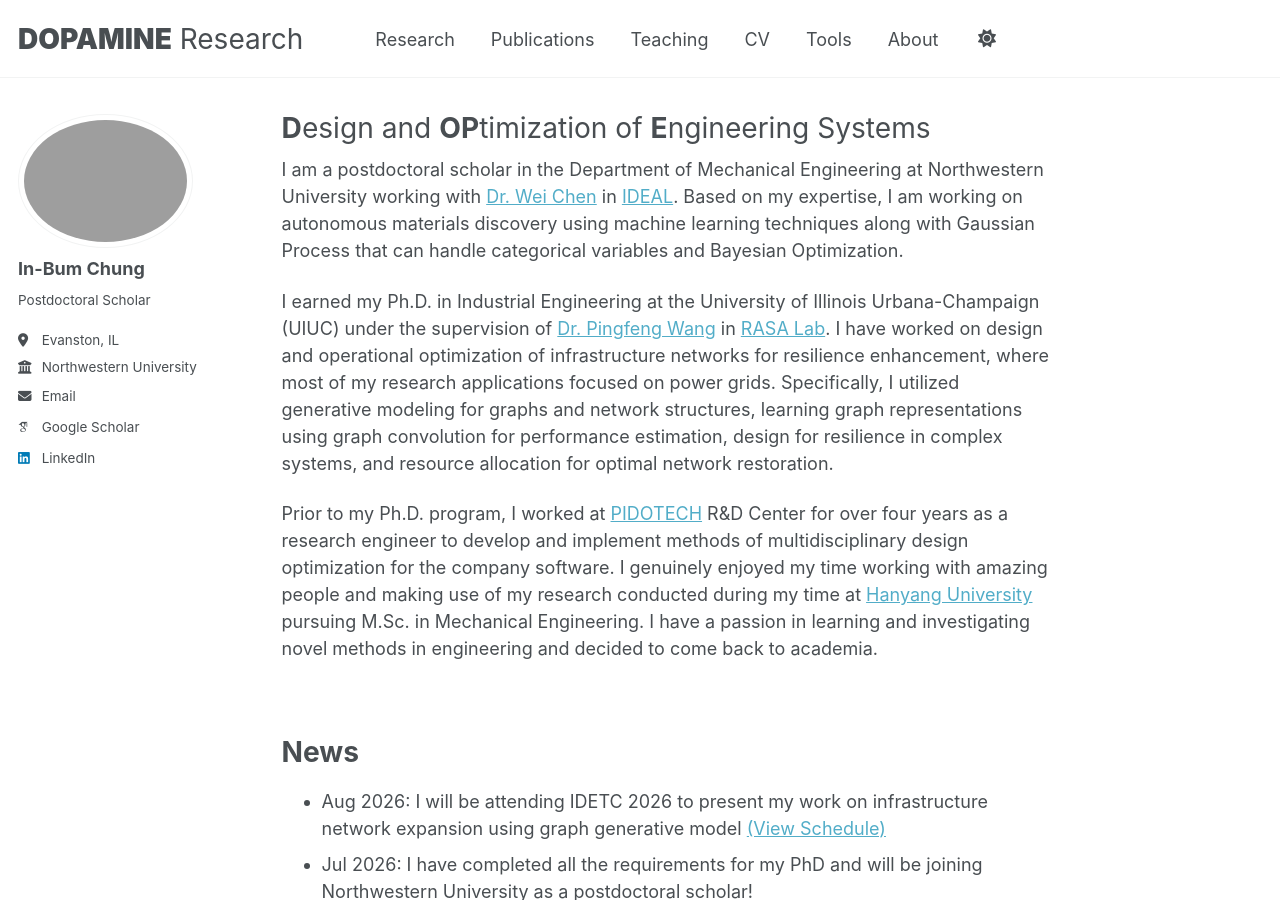
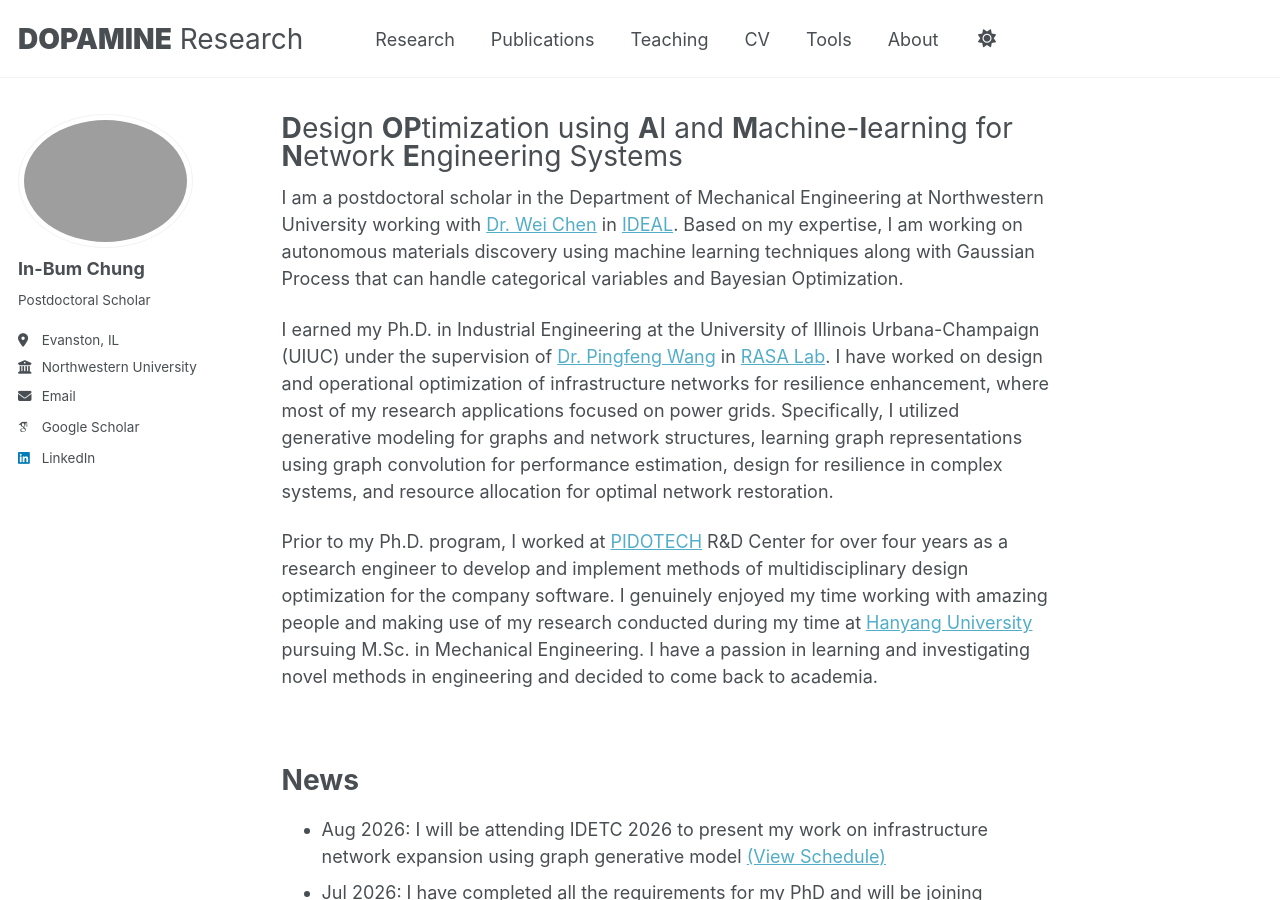
Before and after one commit to IBChung/IBChung.github.io, a Jekyll site: the page built from _pages/about.md, in a window 1280 px wide and 900 px high. Built offline with Jekyll 4.4.1, drawn with Linux system fonts in a browser that asks for light colours; some web fonts are replaced; a script that is not in the unit is left out.

Commit message:
Update title for about page with AI and ML focus

```diff
--- a/_pages/about.md
+++ b/_pages/about.md
@@ -1,6 +1,6 @@
 ---
 permalink: /
-title: "<span style='font-weight: 400;'><strong>D</strong>esign and <strong>OP</strong>timization of <strong>E</strong>ngineering Systems</span>"
+title: "<span style='font-weight: 400;'><strong>D</strong>esign <strong>OP</strong>timization using <strong>A</strong>I and <strong>M</strong>achine-<strong>l</strong>earning for <strong>N</strong>etwork <strong>E</strong>ngineering Systems</span>"
 author_profile: true
 redirect_from:
   - /about/
```
